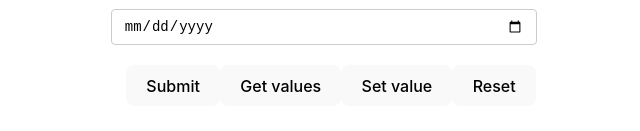
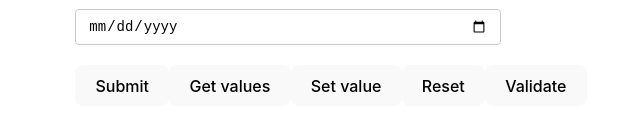
Before and after one commit to matczarnecki/react-use-form-example, a React (Vite) app: page / in a window 1280 px wide. Shown: the part 911-1042 px from the top of the page, without its empty margins (309-949 px from the left). Built offline with nearby package versions, Linux system fonts and the light colour scheme; no server answers.

Commit message:
add manual trigger for the validation

```diff
--- a/src/components/YouTubeForm.tsx
+++ b/src/components/YouTubeForm.tsx
@@ -53,6 +53,7 @@ export const YouTubeForm = () => {
     getValues,
     setValue,
     reset, // note that after reset, values aren't empty, but rather set to initial state
+    trigger // for triggering validation manually
   } = form;
 
   const {
@@ -276,6 +277,11 @@ export const YouTubeForm = () => {
         <button type="button" onClick={() => reset()}>
           Reset
         </button>
+
+        {/* trigger method may receive specific fields */}
+        <button type="button" onClick={() => trigger('age')}>
+          Validate
+        </button>
       </form>
       <DevTool control={control} />
     </div>
```
